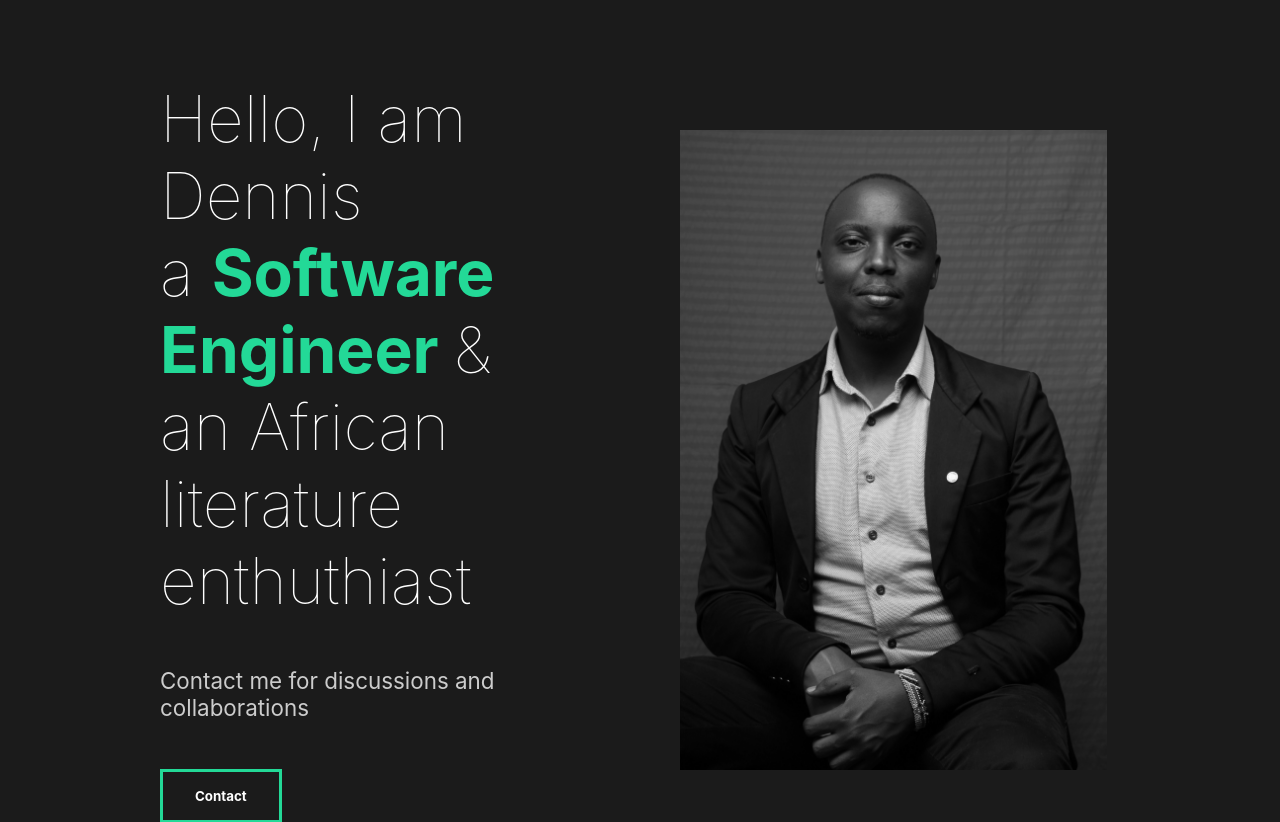
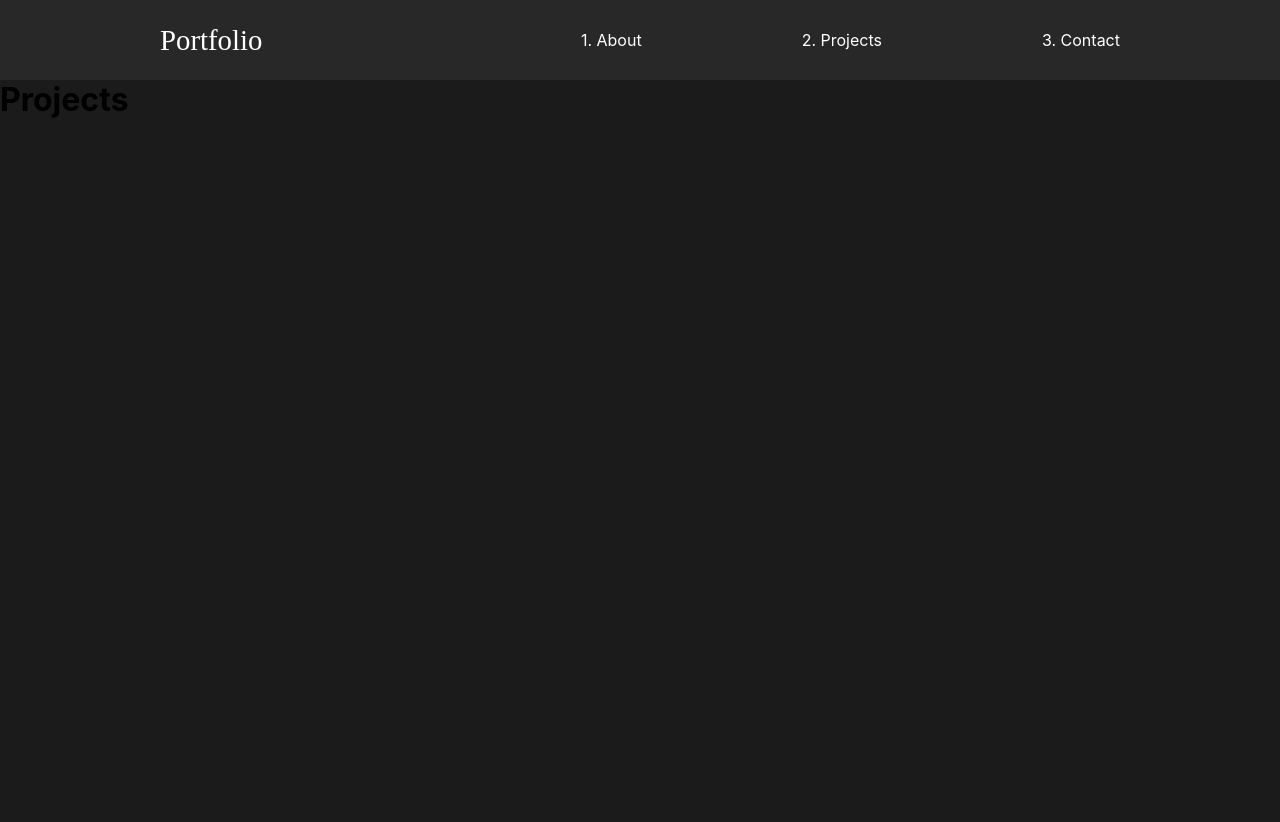
Before and after one commit to deepeters/deepeters.github.io, a React (Create React App) app: page /projects in a window 1280 px wide. Shown: the top 822 px of the page. After the commit the page ends 800 px from the top, so only its background shows below. Built offline with nearby package versions, Linux system fonts and the light colour scheme; the HTML template or start-up script is replaced by a standard one.

Commit message:
Introduce React Router DOM to assist in navigating the different pages of the project

```diff
--- a/src/App.js
+++ b/src/App.js
@@ -3,14 +3,33 @@
 //Global Style
 import GlobalStyle from './components/GlobalStyle';
 
+//Navigation Bar
+import Nav from './components/Nav'
+
 //Import Pages
 import About from './pages/About';
+import Contact from './pages/Contact';
+import Projects from './pages/Projects';
+
+//Import from Router
+import {Switch , Route} from 'react-router-dom';
 
 function App() {
   return (
     <div className="App">
-      <About />
-      <GlobalStyle />
+      < GlobalStyle />
+      < Nav />
+      <Switch>
+        < Route path="/" exact>
+          < About />
+        </Route>
+        <Route path="/projects">
+          < Projects />
+        </Route>
+        <Route path="/contact">
+          < Contact />
+        </Route>
+      </Switch>
     </div>
   );
 }
--- /dev/null
+++ b/src/components/Nav.js
@@ -0,0 +1,52 @@
+import React from 'react';
+import styled from 'styled-components';
+import {Link} from 'react-router-dom';
+
+
+const Nav = () => {
+    return (
+        <StyledNav>
+            <h1> <Link id="logo" to = "/"> Portfolio </Link> </h1>
+            <ul>
+                <li>
+                    <Link to="/"> 1. About </Link>
+                </li>
+                <li>
+                    <Link to="/projects"> 2. Projects </Link>
+                </li>
+                <li>
+                    <Link to="/contact"> 3. Contact </Link>
+                </li>
+            </ul>
+        </StyledNav>
+    )
+}
+
+const StyledNav = styled.nav `
+    min-height: 10vh;
+    display: flex;
+    margin: auto;
+    justify-content: space-between;
+    align-items: center;
+    padding: 1rem 10rem;
+    background: #282828;
+    a {
+        color: white;
+        text-decoration: none;
+    }
+    ul {
+        display: flex;
+        list-style: none;
+    }
+    #logo {
+        font-size: 1.8rem;
+        font-family: 'Lobster', cursive;
+        font-weight: lighter;
+    }
+    li{
+        padding-left: 10rem;
+        position: relative;
+    }
+`;
+
+export default Nav;
--- a/src/index.js
+++ b/src/index.js
@@ -2,10 +2,13 @@
 import ReactDOM from 'react-dom';
 import App from './App';
 import reportWebVitals from './reportWebVitals';
+import {BrowserRouter} from 'react-router-dom';
 
 ReactDOM.render(
   <React.StrictMode>
-    <App />
+    <BrowserRouter>
+      <App />
+    </BrowserRouter>
   </React.StrictMode>,
   document.getElementById('root')
 );
--- /dev/null
+++ b/src/pages/Contact.js
@@ -0,0 +1,11 @@
+import React from 'react';
+
+const Contact = () => {
+    return(
+        <div>
+            <h1> Contact </h1>
+        </div>
+    )
+}
+
+export default Contact;
--- /dev/null
+++ b/src/pages/Projects.js
@@ -0,0 +1,11 @@
+import React from 'react';
+
+const Projects = () => {
+    return(
+        <div>
+            <h1> Projects </h1>
+        </div>
+    )
+}
+
+export default Projects;
```
